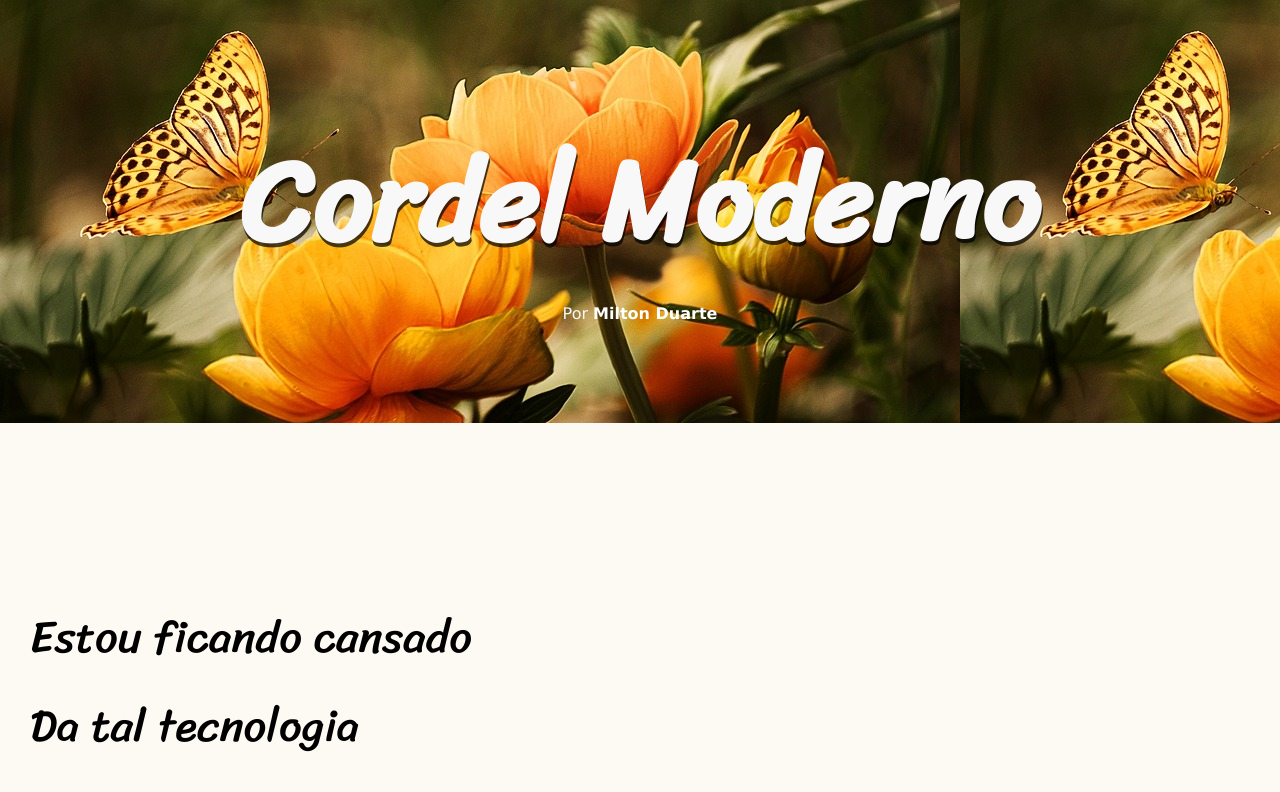
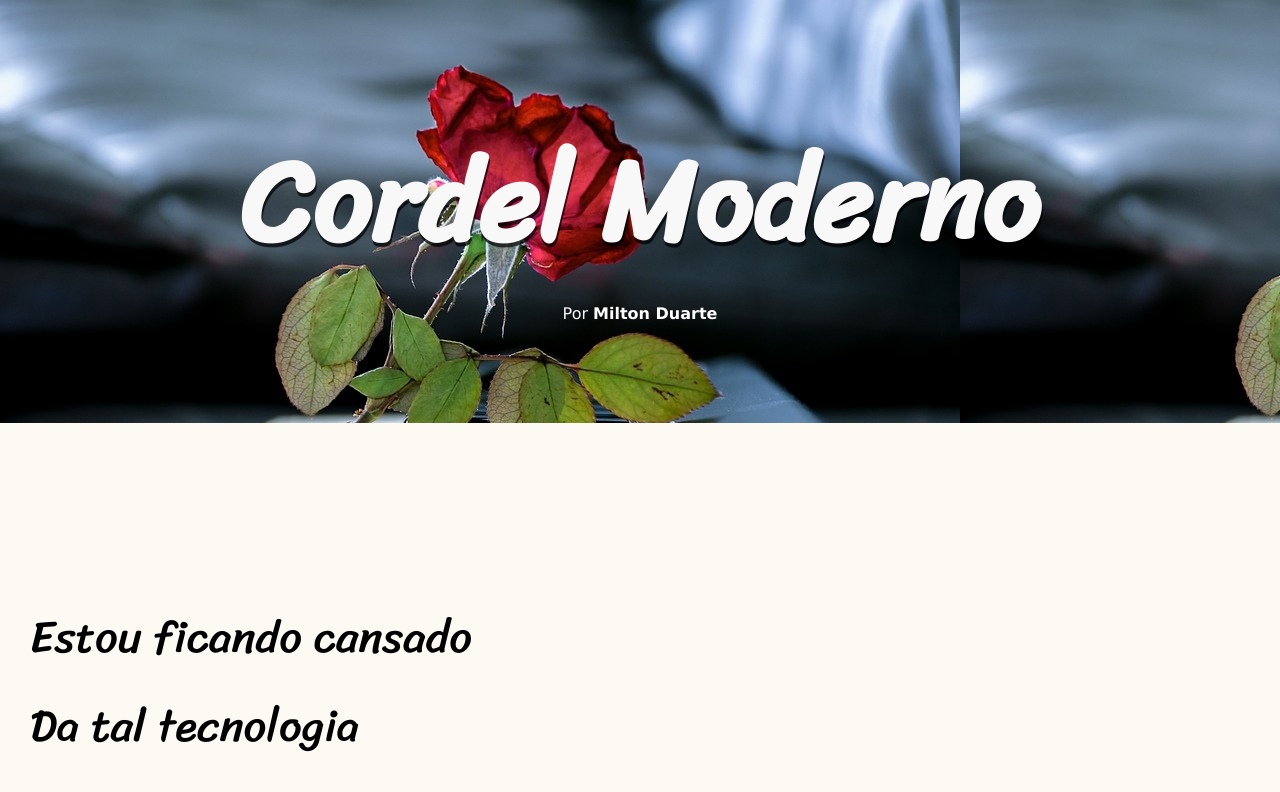
Before and after one commit to DanielFBarbosa/projeto-cordel-moderno, a plain HTML site: page index.html in a window 1280 px wide. Shown: the top 792 px of the page. Drawn offline with Linux system fonts and the light colour scheme.

Commit message:
atualizei cordel

```diff
--- a/estilo/tyle.css
+++ b/estilo/tyle.css
@@ -26,7 +26,7 @@ html, body {
 }
 
 header {
-    background-image:url(../imagens/borboleta.jpg);
+    background-image:url(../imagens/flor-rosa.jpg);
     color: rgb(248, 248, 248);
     text-align: center;
 }
```
Also changed, not shown: imagens/flor-rosa.jpg (added).
